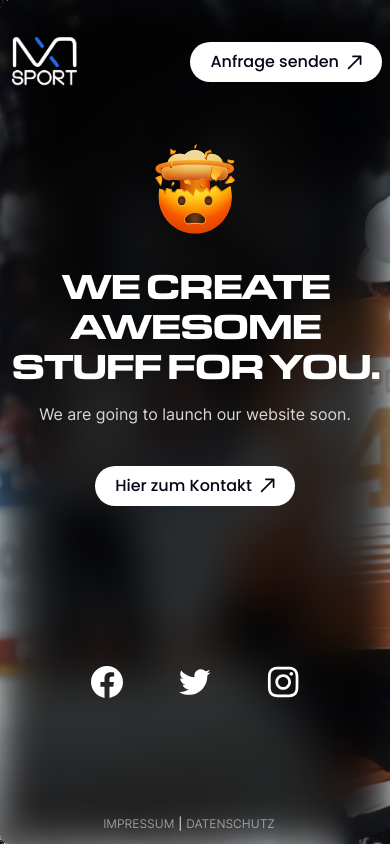
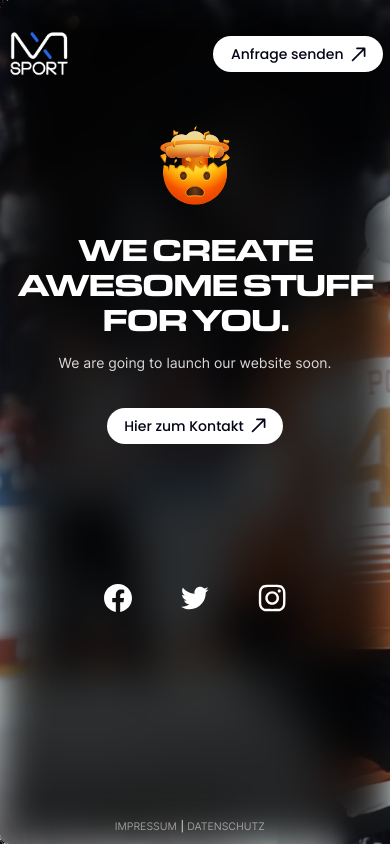
Before and after one commit to nxtyou/nxtsport, a Next.js app: page / in a window 390 px wide. Built offline with nearby package versions, Linux system fonts and the light colour scheme.

Commit message:
Improved responsiveness

```diff
--- a/pages/_document.js
+++ b/pages/_document.js
@@ -2,7 +2,7 @@ import { Head, Html, Main, NextScript } from 'next/document';
 
 export default function Document() {
   return (
-    <Html lang="en" className="sm-height:text-xs xs-height:text-[6px]">
+    <Html lang="en" className="sm-height:text-sm xs-height:text-xs 2xs-height:text-[6px]">
       <Head />
       <body className="overflow-hidden font-inter text-white">
         <Main />
--- a/tailwind.config.js
+++ b/tailwind.config.js
@@ -16,8 +16,9 @@ module.exports = {
         iron: '#D8D8D8'
       },
       screens: {
-        'sm-height': { raw: '(max-height: 800px)' },
-        'xs-height': { raw: '(max-height: 600px)' },
+        'sm-height': { raw: '(max-height: 900px)' },
+        'xs-height': { raw: '(max-height: 740px)' },
+        '2xs-height': { raw: '(max-height: 640px)' },
         '2xs': { raw: '(min-width: 400px)' }
       }
     }
```
